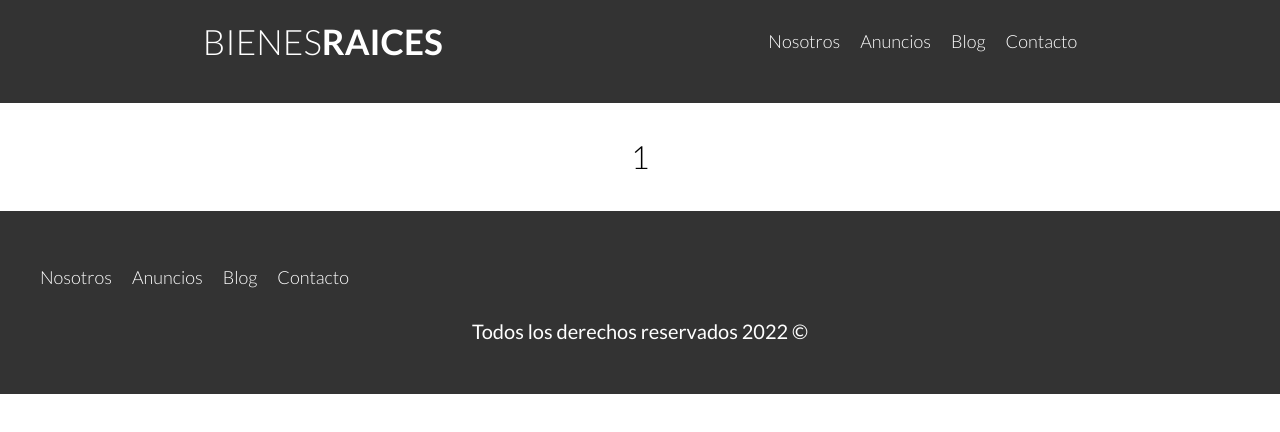
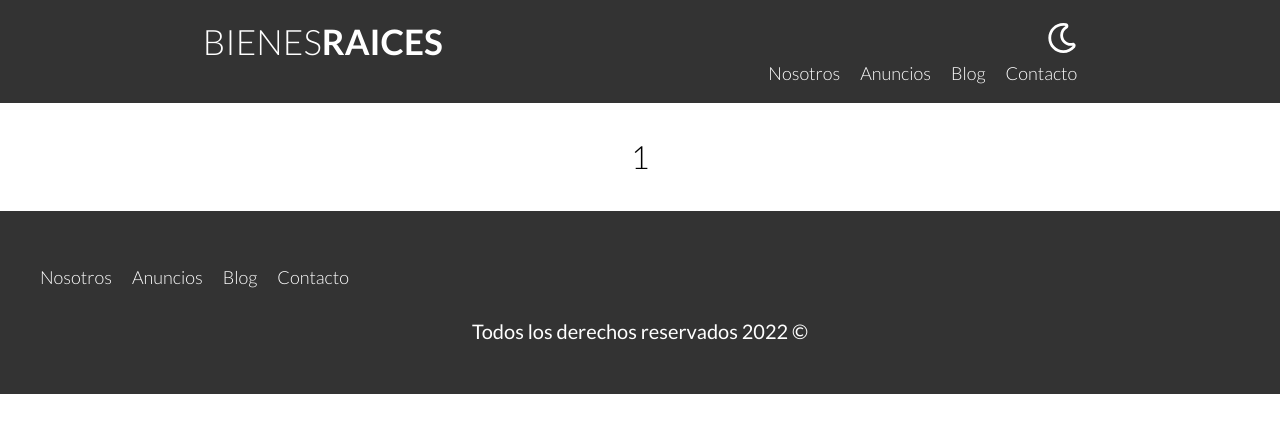
Before and after one commit to KarimBiscaiburo/Bienes-Raices, a React (Create React App) app: page /detalle-anuncio/1 in a window 1280 px wide. Shown: the top 432 px of the page. Built offline with nearby package versions, Linux system fonts and the light colour scheme.

Commit message:
Terminado dark-mode

```diff
--- a/src/App.js
+++ b/src/App.js
@@ -13,9 +13,20 @@ import DetalleAnuncio from "./components/DetalleAnuncio";
 // Agregar la seccion de entrada para cada entrada de blog (en el curos "creando el blog")
 
 function App() {
+  const prefiereDarkMode = window.matchMedia("(prefers-color-scheme: dark)");
+
+  function verificarDarkMode() {
+    if(prefiereDarkMode.matches){
+      document.body.classList.add("dark-mode");
+    }
+
+    prefiereDarkMode.addEventListener("change", () => {
+      document.body.classList.toggle("dark-mode");
+    })
+  }
 
   return (
-    <div className="App">
+    <div className="App" onLoad={verificarDarkMode}>
       <Routes>
 
         <Route path="/" element={ <Inicio />} />
--- a/src/components/Anuncio.jsx
+++ b/src/components/Anuncio.jsx
@@ -20,15 +20,15 @@ function Anuncio ( { numero, imgAnuncio, titulo, descripcion, precio, baños, es
 
                     <ul className="iconos-caracteristicas">
                         <li>
-                            <img loading="lazy" src={icono_wc} alt="icono wc" />
+                            <img className="icono" loading="lazy" src={icono_wc} alt="icono wc" />
                             <p>{baños}</p>
                         </li>
                         <li>
-                            <img loading="lazy" src={icono_estacionamiento} alt="icono estacionamiento" />
+                            <img className="icono" loading="lazy" src={icono_estacionamiento} alt="icono estacionamiento" />
                             <p>{estacionamientos}</p>
                         </li>
                         <li>
-                            <img loading="lazy" src={icono_dormitorio} alt="icono dormitorio" />
+                            <img className="icono" loading="lazy" src={icono_dormitorio} alt="icono dormitorio" />
                             <p>{dormitorios}</p>
                         </li>
                     </ul>
--- a/src/components/Header.jsx
+++ b/src/components/Header.jsx
@@ -4,12 +4,17 @@ import { Link } from "react-router-dom";
 
 // Imagenes
 import barras from "../img/barras.svg";
+import dark_mode from "../img/dark-mode.svg";
 
 function Header( {clase, titulo} ) {
 
     function abrirMenu() {
         const navegacion = document.querySelector(".navegacion");
         navegacion.classList.toggle("mostrar");
+    }
+
+    function darkMode() {
+        document.body.classList.toggle("dark-mode");
     }
 
     return(
@@ -21,8 +26,10 @@ function Header( {clase, titulo} ) {
                     <div onClick={abrirMenu} className="mobile-menu">
                         <img src={barras} alt="icono menu responsivo" />
                     </div>
-
-                    <Navegacion />
+                    <div className="derecha">
+                        <img onClick={darkMode} className="dark-mode-boton" src={dark_mode} alt="" />
+                        <Navegacion />
+                    </div>
                 </div>
 
                 {titulo ? <h1>{titulo}</h1> : null}
--- /dev/null
+++ b/src/scss/base/_darkMode.scss
@@ -0,0 +1,30 @@
+@use "variables" as v;
+
+.dark-mode {
+    background-color: darken( v.$grisOscuro, 10 );
+    p{ color: v.$blanco; }
+    a, h1, h2, h3, blockquote { color: v.$gris; }
+
+    .texto-entrada h4 { color: v.$gris; }
+
+    .anuncio {
+        background-color: v.$grisOscuro;
+        border: 1px solid v.$grisOscuro;
+
+        .icono { filter: invert(100%); }
+    }
+
+    .formulario {
+        label, legend, p {
+            color: v.$gris
+        }
+
+        input:not([type="submit"]),
+        textarea,
+        select {
+            background-color: v.$grisOscuro;
+            border: 1px solid v.$grisOscuro;
+            color: v.$blanco;
+        }
+    }
+}
--- a/src/scss/base/_index.scss
+++ b/src/scss/base/_index.scss
@@ -2,3 +2,4 @@
 @forward "globales";
 @forward "utilidades";
 @forward "mixins";
+@forward "darkMode";
--- a/src/scss/layout/_contacto.scss
+++ b/src/scss/layout/_contacto.scss
@@ -33,6 +33,7 @@
 
     textarea {
         height: 20rem;
+        resize: none;
     }
 
     .forma-contacto {
--- a/src/scss/layout/_footer.scss
+++ b/src/scss/layout/_footer.scss
@@ -5,8 +5,15 @@
     background-color: v.$grisOscuro;
     margin-bottom: 0;
 
+
     .contenedor-footer {
         padding-top: calc(v.$separacion / 2);
+    }
+
+    .navegacion {
+        visibility: visible;
+        opacity: 1;
+        height: auto;
     }
 
     .copyright {
--- a/src/scss/layout/_header.scss
+++ b/src/scss/layout/_header.scss
@@ -22,6 +22,30 @@
     padding: 1rem 0 3rem 0;
 }
 
+.derecha {
+    display: flex;
+    flex-direction: column;
+    align-items: center;
+
+    @include m.tablet {
+        align-items: flex-end;
+    }
+
+    .dark-mode-boton {
+        width: 3rem;
+        margin: 2rem 0;
+        filter: invert(100%);
+
+        &:hover {
+            cursor: pointer;
+        }
+
+        @include m.tablet {
+            margin-top: 1rem;
+        }
+    }
+}
+
 .barra {
     display: flex;
     flex-direction: column;
@@ -30,6 +54,7 @@
     @include m.tablet {
         flex-direction: row;
         justify-content: space-around;
+        align-items: flex-end;
     }
 }
 
--- a/src/scss/layout/_inicio.scss
+++ b/src/scss/layout/_inicio.scss
@@ -26,6 +26,7 @@
 .anuncio {
     background-color: lighten( v.$gris, 5 );
     background-color: darken( v.$gris, 10 );
+    margin-bottom: 2rem;
 
     .contenedor-anuncio {
         padding: 1rem;
--- a/src/scss/layout/_navegacion.scss
+++ b/src/scss/layout/_navegacion.scss
@@ -3,13 +3,15 @@
 
 .navegacion {
 
+    height: 0;
     visibility: hidden;
     opacity: 0;
-    transition: visibility .3s ease-in-out, opacity .5s linear;
+    transition: visibility .3s ease-in-out, opacity .5s linear, height .5s linear;
 
     &.mostrar {
         visibility: visible;
         opacity: 1;
+        height: auto;
     }
 
     @include m.tablet {
--- a/src/scss/layout/_nosotros.scss
+++ b/src/scss/layout/_nosotros.scss
@@ -8,8 +8,7 @@
 }
 
 .texto-nosotros blockquote {
-    margin: 0;
-    margin-top: 2rem;
+    margin: 2rem 0 0 0;
     font-weight: v.$black;
     font-size: 2.2rem;
     padding: 1rem 0;
```
